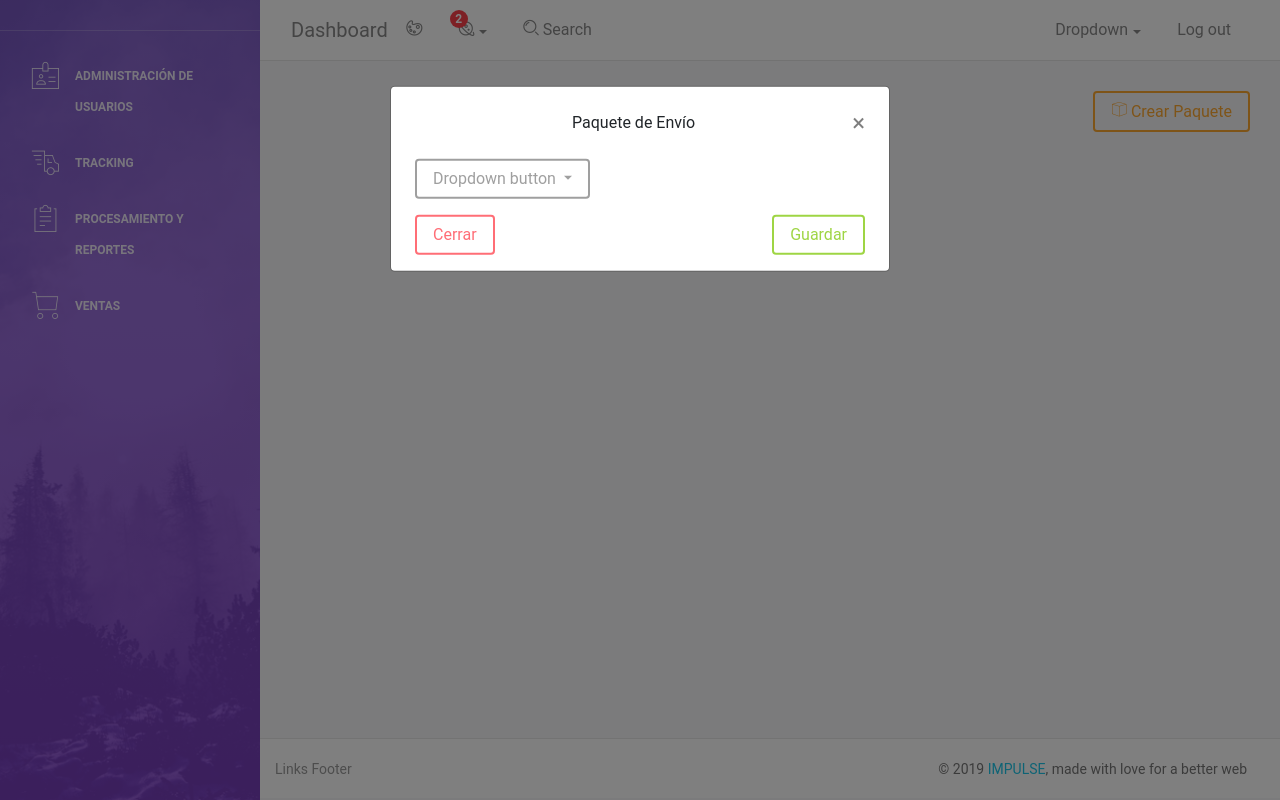
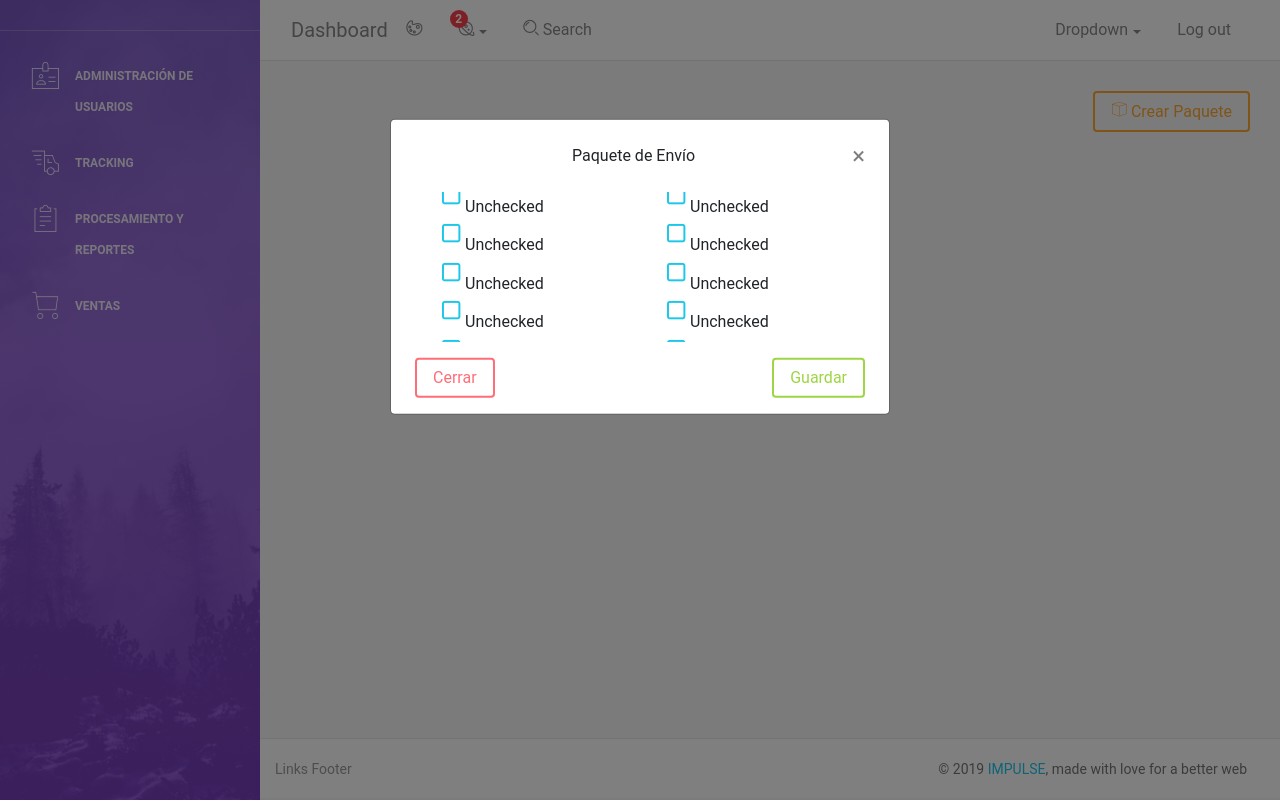
Before and after one commit to ArturoGuevara/Voyager_2, a Django app: template voyager/tracking/templates/tracking/index.html in a window 1280 px wide, after a click on "Crear Paquete". Run offline with Django 3.2, Linux system fonts and the light colour scheme; the template is opened without the code that fills it, so the values that code supplies are empty; some libraries are stand-ins or nearby versions.

Commit message:
FrontEnd Modal y checkboxes

```diff
--- a/voyager/root/templates/root/base.html
+++ b/voyager/root/templates/root/base.html
@@ -1,6 +1,9 @@
 <!DOCTYPE html>
 <html lang="en">
+<head>
 {% include './header.html' %}
+{% block optionalCSS %}{% endblock %}
+</head>
 <body>
     <div class="wrapper">
         {% include './sidebar.html' %}
--- a/voyager/root/templates/root/header.html
+++ b/voyager/root/templates/root/header.html
@@ -1,10 +1,9 @@
 {% load static %}
-<head>
 <meta charset="utf-8" />
 <link rel="apple-touch-icon" sizes="76x76" href="img/apple-icon.png">
 <link rel="icon" type="image/png" href="img/favicon.ico">
 <meta http-equiv="X-UA-Compatible" content="IE=edge,chrome=1" />
-    <title>Light Bootstrap Dashboard - Free Bootstrap 4 Admin Dashboard by Creative Tim</title>
+<title>Voyager</title>
 <meta content='width=device-width, initial-scale=1.0, maximum-scale=1.0, user-scalable=0, shrink-to-fit=no' name='viewport' />
 <!-- Fonts and icons -->
 <link href="https://fonts.googleapis.com/css?family=Montserrat:400,700,200" rel="stylesheet" />
@@ -12,4 +11,3 @@
 <!-- CSS Files -->
 <link href="{% static 'root/css/bootstrap.min.css' %}" rel="stylesheet" />
 <link href="{% static 'root/css/light-bootstrap-dashboard.css' %}" rel="stylesheet" />
-</head>
--- a/voyager/root/templates/root/js.html
+++ b/voyager/root/templates/root/js.html
@@ -3,11 +3,11 @@
 <script src="{% static 'root/js/core/jquery.3.2.1.min.js' %}" type="text/javascript"></script>
 <script src="{% static 'root/js/core/popper.min.js' %}" type="text/javascript"></script>
 <script src="{% static 'root/js/core/bootstrap.min.js' %}" type="text/javascript"></script>
-<!-- Light Bootstrap Template JS -->
-<script src="{% static 'root/js/light-bootstrap-dashboard.js' %}" type="text/javascript"></script>
 
 <!--   Optional JS -->
 <script src="{% static 'root/js/plugins/bootstrap-switch.js' %}"></script><!--  Plugin for Switches -->
-<!--<script type="text/javascript" src="https://maps.googleapis.com/maps/api/js?key=YOUR_KEY_HERE"></script> Google Maps Plugin    -->
 <script src="{% static 'root/js/plugins/chartist.min.js' %}"></script><!--  Chartist Plugin  -->
 <script src="{% static 'root/js/plugins/bootstrap-notify.js' %}"></script><!--  Notifications Plugin    -->
+
+<!-- Light Bootstrap Template JS -->
+<script src="{% static 'root/js/light-bootstrap-dashboard.js' %}" type="text/javascript"></script>
--- /dev/null
+++ b/voyager/tracking/static/tracking/css/styles.css
@@ -0,0 +1,4 @@
+#checkboxes_container{
+    overflow: auto;
+    height: 150px;
+}
--- a/voyager/tracking/templates/tracking/index.html
+++ b/voyager/tracking/templates/tracking/index.html
@@ -1,4 +1,10 @@
 {% extends 'root/base.html' %}
+
+{% load static %}
+
+{% block optionalCSS %}
+<link href="{% static 'tracking/css/styles.css' %}" rel="stylesheet" />
+{% endblock %}
 
 {% block content %}
     <div class="text-md-right text-center">
@@ -7,10 +13,5 @@
     <div class="row">
 
     </div>
-    <div class="row">
-        {{ last_location }} <br>
-        {{ description }}<br>
-        {{ timestamp }}<br>
-    </div>
     {% include './modals/paquete.html' %}
 {% endblock %}
--- a/voyager/tracking/templates/tracking/modals/paquete.html
+++ b/voyager/tracking/templates/tracking/modals/paquete.html
@@ -8,16 +8,98 @@
                 </button>
             </div>
             <div class="modal-body">
-                <div class="dropdown">
-  <button class="btn btn-secondary dropdown-toggle" type="button" id="dropdownMenuButton" data-toggle="dropdown" aria-haspopup="true" aria-expanded="false">
-    Dropdown button
-  </button>
-  <div class="dropdown-menu" aria-labelledby="dropdownMenuButton">
-    <a class="dropdown-item" href="#">Action</a>
-    <a class="dropdown-item" href="#">Another action</a>
-    <a class="dropdown-item" href="#">Something else here</a>
-  </div>
-</div>
+                <div id="checkboxes_container">
+                    <div class="row mx-0">
+                        <div class="col-6">
+                            <div class="form-check">
+                                <label class="form-check-label">
+                                    <input class="form-check-input" type="checkbox" value="">
+                                    <span class="form-check-sign"></span>
+                                    Unchecked
+                                </label>
+                            </div>
+                            <div class="form-check">
+                                <label class="form-check-label">
+                                    <input class="form-check-input" type="checkbox" value="">
+                                    <span class="form-check-sign"></span>
+                                    Unchecked
+                                </label>
+                            </div>
+                            <div class="form-check">
+                                <label class="form-check-label">
+                                    <input class="form-check-input" type="checkbox" value="">
+                                    <span class="form-check-sign"></span>
+                                    Unchecked
+                                </label>
+                            </div>
+                            <div class="form-check">
+                                <label class="form-check-label">
+                                    <input class="form-check-input" type="checkbox" value="">
+                                    <span class="form-check-sign"></span>
+                                    Unchecked
+                                </label>
+                            </div>
+                            <div class="form-check">
+                                <label class="form-check-label">
+                                    <input class="form-check-input" type="checkbox" value="">
+                                    <span class="form-check-sign"></span>
+                                    Unchecked
+                                </label>
+                            </div>
+                            <div class="form-check">
+                                <label class="form-check-label">
+                                    <input class="form-check-input" type="checkbox" value="">
+                                    <span class="form-check-sign"></span>
+                                    Unchecked
+                                </label>
+                            </div>
+                        </div>
+                        <div class="col-6">
+                            <div class="form-check">
+                                <label class="form-check-label">
+                                    <input class="form-check-input" type="checkbox" value="">
+                                    <span class="form-check-sign"></span>
+                                    Unchecked
+                                </label>
+                            </div>
+                            <div class="form-check">
+                                <label class="form-check-label">
+                                    <input class="form-check-input" type="checkbox" value="">
+                                    <span class="form-check-sign"></span>
+                                    Unchecked
+                                </label>
+                            </div>
+                            <div class="form-check">
+                                <label class="form-check-label">
+                                    <input class="form-check-input" type="checkbox" value="">
+                                    <span class="form-check-sign"></span>
+                                    Unchecked
+                                </label>
+                            </div>
+                            <div class="form-check">
+                                <label class="form-check-label">
+                                    <input class="form-check-input" type="checkbox" value="">
+                                    <span class="form-check-sign"></span>
+                                    Unchecked
+                                </label>
+                            </div>
+                            <div class="form-check">
+                                <label class="form-check-label">
+                                    <input class="form-check-input" type="checkbox" value="">
+                                    <span class="form-check-sign"></span>
+                                    Unchecked
+                                </label>
+                            </div>
+                            <div class="form-check">
+                                <label class="form-check-label">
+                                    <input class="form-check-input" type="checkbox" value="">
+                                    <span class="form-check-sign"></span>
+                                    Unchecked
+                                </label>
+                            </div>
+                        </div>
+                    </div>
+                </div>
             </div>
             <div class="modal-footer">
                 <button type="button" class="btn btn-danger" data-dismiss="modal">Cerrar</button>
--- a/voyager/voyager/settings.py
+++ b/voyager/voyager/settings.py
@@ -121,3 +121,6 @@ USE_TZ = True
 # https://docs.djangoproject.com/en/2.2/howto/static-files/
 
 STATIC_URL = '/static/'
+STATICFILES_DIRS = [
+    os.path.join(BASE_DIR, "static"),
+]
```
Lines whose indentation alone changed are shown as unchanged.
